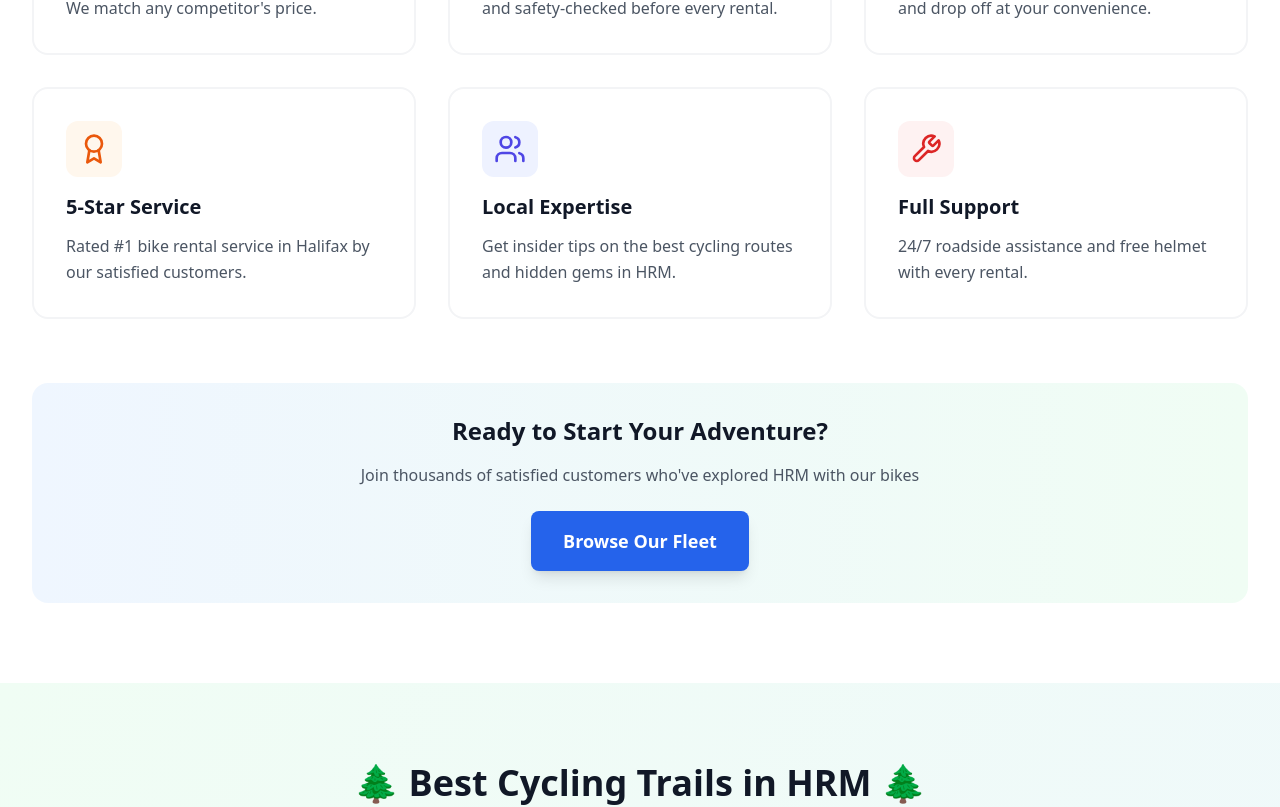
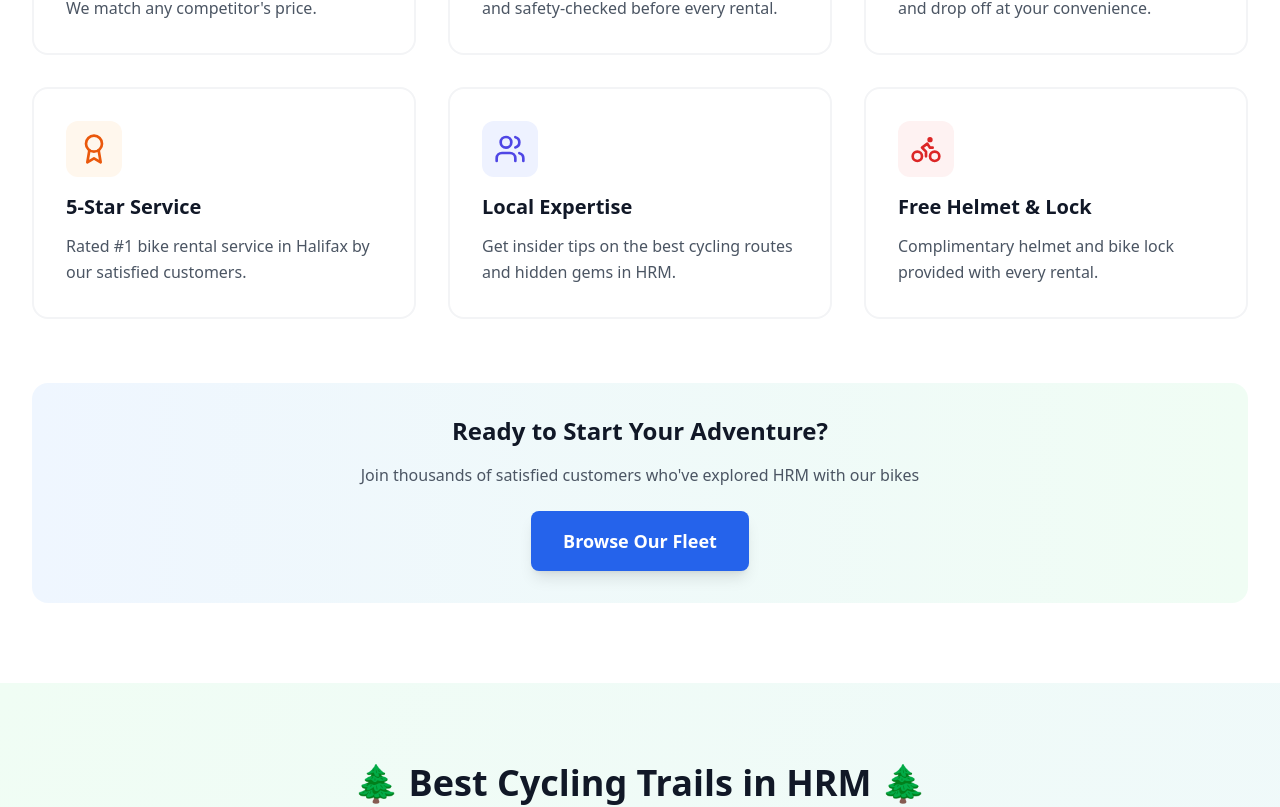
Before and after one commit to BikeRentHRM/rentabike, a React (Vite) app: page / in a window 1280 px wide. Shown: the part 1554-2361 px from the top of the page. Built offline with nearby package versions, Linux system fonts and the light colour scheme; no server answers.

Commit message:
Updated the bike section and under hero section

```diff
--- a/src/components/home/BikesSection.tsx
+++ b/src/components/home/BikesSection.tsx
@@ -23,7 +23,7 @@ const BikesSection: React.FC<BikesSectionProps> = ({ bikes, loading, onBookBike
             Choose Your Perfect Ride
           </h2>
           <p className="text-xl text-gray-600 max-w-3xl mx-auto mb-8">
-            From city cruisers to mountain bikes, we have the perfect bike for every adventure in Halifax Regional Municipality
+            Whether you're exploring trails or cruising through the city, our mountain bikes are ready for every adventure in Halifax Regional Municipality.
           </p>
 
           {/* Trust Indicators */}
@@ -38,7 +38,7 @@ const BikesSection: React.FC<BikesSectionProps> = ({ bikes, loading, onBookBike
             </div>
             <div className="flex items-center">
               <div className="w-2 h-2 bg-blue-500 rounded-full mr-2"></div>
-              <span>24/7 roadside support</span>
+              <span>Free lock included</span>
             </div>
           </div>
         </div>
--- a/src/components/home/WhyChooseUs.tsx
+++ b/src/components/home/WhyChooseUs.tsx
@@ -1,5 +1,5 @@
 import React from 'react'
-import { Shield, DollarSign, Clock, Award, Users, Wrench } from 'lucide-react'
+import { Shield, DollarSign, Clock, Award, Users, Wrench, Bike } from 'lucide-react'
 
 const WhyChooseUs: React.FC = () => {
   const features = [
@@ -34,9 +34,9 @@ const WhyChooseUs: React.FC = () => {
       color: "indigo"
     },
     {
-      icon: <Wrench className="h-8 w-8" />,
-      title: "Full Support",
-      description: "24/7 roadside assistance and free helmet with every rental.",
+      icon: <Bike className="h-8 w-8" />,
+      title: "Free Helmet & Lock",
+      description: "Complimentary helmet and bike lock provided with every rental.",
       color: "red"
     }
   ]
```
